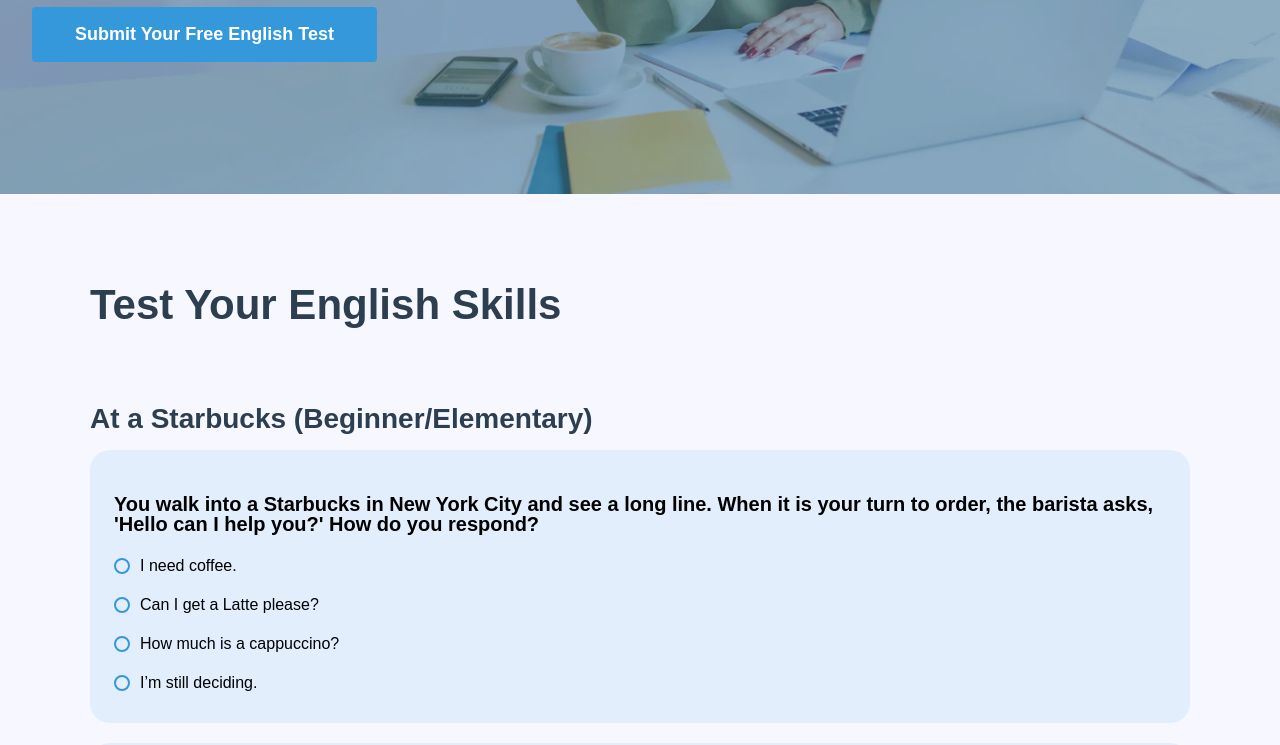
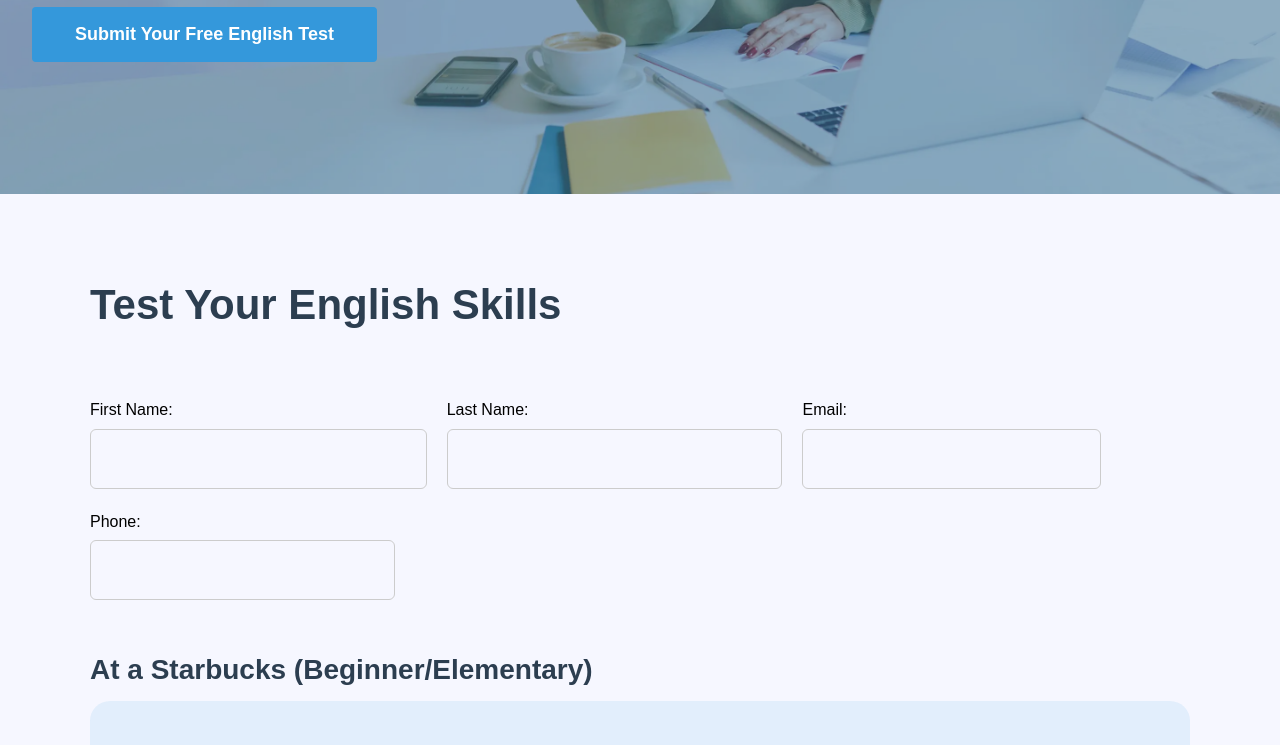
Before and after one commit to bahar-dc/learn-react, a React (Create React App) app: page /#/test-yout-english in a window 1280 px wide. Shown: the part 480-1225 px from the top of the page. Built offline with nearby package versions, Linux system fonts and the light colour scheme.

Commit message:
MCQs feilds added

```diff
--- a/src/Components/MCQs.jsx
+++ b/src/Components/MCQs.jsx
@@ -2,16 +2,35 @@ import React, { useState } from 'react';
 
 export const MCQs = () => {
   const [answers, setAnswers] = useState({});
+  const [contactInfo, setContactInfo] = useState({
+    firstName: '',
+    lastName: '',
+    email: '',
+    phone: ''
+  });
+
 
   const handleAnswerChange = (question, answer) => {
     setAnswers(prev => ({ ...prev, [question]: answer }));
   };
 
-  const handleSubmit = (e) => {
+  const handleContactChange = (e) => {
+    const { name, value } = e.target;
+    setContactInfo(prev => ({ ...prev, [name]: value }));
+  };
+
+
+ const handleSubmit = (e) => {
     e.preventDefault();
     const formData = new FormData();
 
-    // Add answers to the form data
+    // Append contact information fields
+    formData.append("First Name", contactInfo.firstName);
+    formData.append("Last Name", contactInfo.lastName);
+    formData.append("Email", contactInfo.email);
+    formData.append("Phone", contactInfo.phone);
+
+    // Append answers to the form data
     Object.keys(answers).forEach(key => {
       formData.append(key, answers[key]);
     });
@@ -28,6 +47,7 @@ export const MCQs = () => {
       if (response.ok) {
         alert("Form submitted successfully!");
         setAnswers({});  // Reset form answers
+        setContactInfo({ firstName: '', lastName: '', email: '', phone: '' }); // Reset contact info
       } else {
         alert("Form submission failed.");
       }
@@ -123,6 +143,50 @@ export const MCQs = () => {
 
   return (
     <form className="mcq-form" onSubmit={handleSubmit}>
+
+      {/* Contact Information Fields */}
+      <div className="contact-info-columns">
+        <label>
+          First Name:
+          <input
+            type="text"
+            name="firstName"
+            value={contactInfo.firstName}
+            onChange={handleContactChange}
+            required
+          />
+        </label>
+        <label>
+          Last Name:
+          <input
+            type="text"
+            name="lastName"
+            value={contactInfo.lastName}
+            onChange={handleContactChange}
+            required
+          />
+        </label>
+        <label>
+          Email:
+          <input
+            type="email"
+            name="email"
+            value={contactInfo.email}
+            onChange={handleContactChange}
+            required
+          />
+        </label>
+        <label>
+          Phone:
+          <input
+            type="tel"
+            name="phone"
+            value={contactInfo.phone}
+            onChange={handleContactChange}
+          />
+        </label>
+      </div>
+
       {questions.map((q, index) => (
         <div key={index}>
           {q.situation && <h3>{q.situation}</h3>}
```
Also changed, not shown: src/Assets/Css/Style.css.
